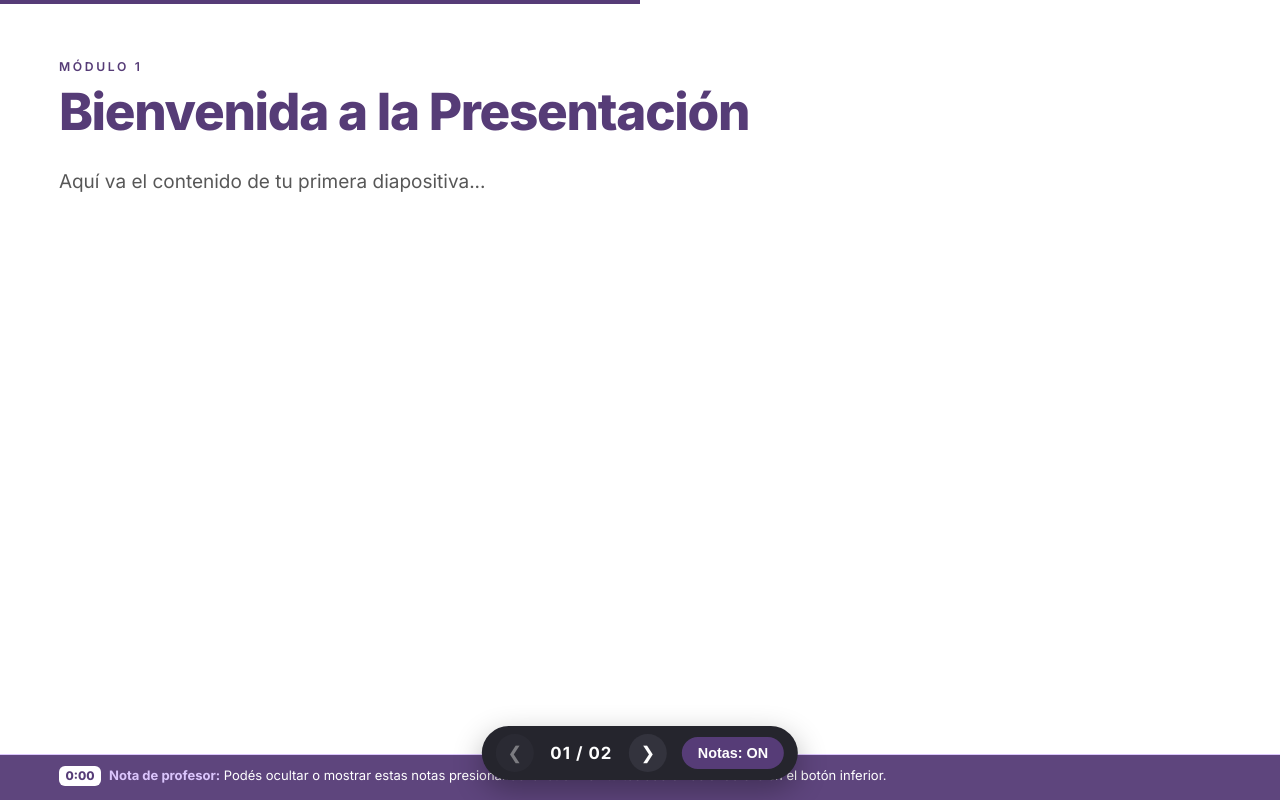
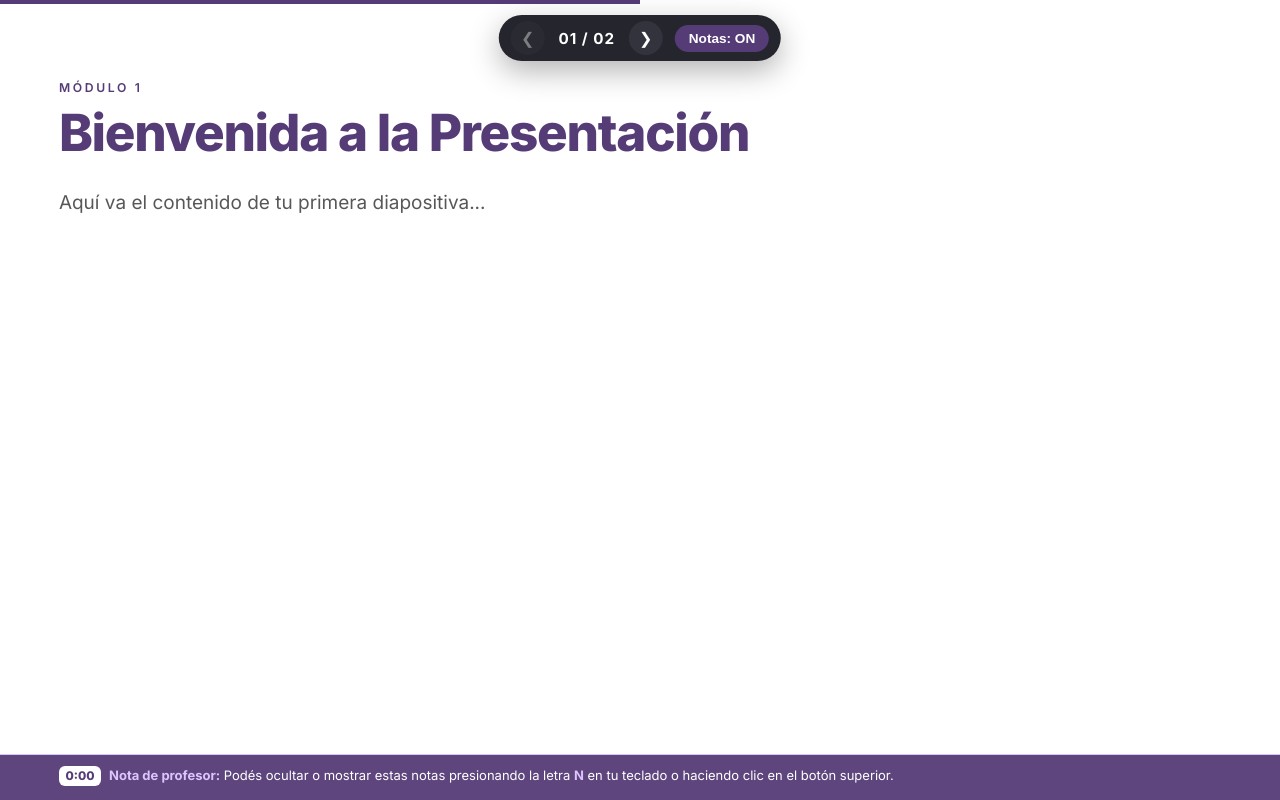
Before and after one commit to cristianlavia/informatica.aplicada, a plain HTML site: page diapositivas_UP/index.html in a window 1280 px wide. Drawn offline with Linux system fonts and the light colour scheme.

Commit message:
Update index.html

```diff
--- a/diapositivas_UP/index.html
+++ b/diapositivas_UP/index.html
@@ -27,8 +27,8 @@
   body{font-family:'Inter',sans-serif;background:var(--white);color:var(--black);overflow:hidden;-webkit-font-smoothing:antialiased}
 
   .deck{position:fixed;inset:0}
-  .slide{position:absolute;inset:0;display:flex;flex-direction:column;padding:clamp(30px,4.6vw,76px);
-    padding-bottom:clamp(90px,11vh,130px);
+  .slide{position:absolute;inset:0;display:flex;flex-direction:column;
+    padding:clamp(80px, 10vh, 110px) clamp(30px,4.6vw,76px) clamp(40px,5vh,60px);
     background:var(--white);
     opacity:0;visibility:hidden;transform:translateY(14px) scale(.992);
     transition:opacity .45s var(--ease),transform .45s var(--ease),visibility .45s;overflow-y:auto}
@@ -120,18 +120,18 @@
 
   .progress{position:fixed;top:0;left:0;height:4px;background:var(--purple);z-index:60;transition:width .35s var(--ease);width:0%}
 
-  /* ---- BARRA DE NAVEGACIÓN PÍLDORA INFERIOR ---- */
+  /* ---- BARRA DE NAVEGACIÓN PÍLDORA EN LA PARTE SUPERIOR ---- */
   .nav-pill {
       position: fixed;
-      bottom: 20px;
+      top: 15px;
       left: 50%;
       transform: translateX(-50%);
       background: #25252d;
       border-radius: 50px;
       display: flex;
       align-items: center;
-      padding: 8px 14px;
-      gap: 15px;
+      padding: 6px 12px;
+      gap: 12px;
       z-index: 100;
       box-shadow: 0 10px 30px rgba(0,0,0,0.3);
   }
@@ -140,13 +140,13 @@
       color: #ffffff;
       border: none;
       border-radius: 50%;
-      width: 38px;
-      height: 38px;
+      width: 34px;
+      height: 34px;
       display: flex;
       justify-content: center;
       align-items: center;
       cursor: pointer;
-      font-size: 1.1rem;
+      font-size: 1rem;
       transition: background 0.2s;
   }
   .nav-btn:hover { background: #444450; }
@@ -155,8 +155,8 @@
   #slideCounter {
       color: #ffffff;
       font-weight: 700;
-      font-size: 1.05rem;
-      min-width: 65px;
+      font-size: 0.95rem;
+      min-width: 60px;
       text-align: center;
       letter-spacing: 1px;
   }
@@ -165,9 +165,9 @@
       color: #ffffff;
       border: none;
       border-radius: 30px;
-      padding: 8px 16px;
+      padding: 6px 14px;
       font-weight: 700;
-      font-size: 0.9rem;
+      font-size: 0.85rem;
       cursor: pointer;
       transition: background 0.2s;
   }
@@ -176,7 +176,7 @@
 
   @media (max-width:760px){
     .g2,.g3{grid-template-columns:1fr}
-    .slide{padding:24px 18px 130px}
+    .slide{padding:90px 18px 40px}
     .web4-layout{flex-direction:column;align-items:flex-start;gap:1.5rem}
     .web4-title{font-size:70px}
   }
@@ -184,6 +184,14 @@
 </head>
 <body class="notes-on">
 <div class="progress" id="progress"></div>
+
+<!-- BARRA DE NAVEGACIÓN PÍLDORA EN LA PARTE SUPERIOR -->
+<div class="nav-pill">
+    <button id="btnPrev" class="nav-btn">❮</button>
+    <span id="slideCounter">01 / 58</span>
+    <button id="btnNext" class="nav-btn">❯</button>
+    <button id="btnNotes" class="notes-toggle">Notas: ON</button>
+</div>
 
 <div class="deck">
 
@@ -195,7 +203,7 @@
   <section class="slide active">
     <div class="head reveal"><span class="kicker">Módulo 1</span><h2>Bienvenida a la Presentación</h2></div>
     <p class="lead reveal">Aquí va el contenido de tu primera diapositiva...</p>
-    <div class="tnote"><span class="tmin">0:00</span><b>Nota de profesor:</b> Podés ocultar o mostrar estas notas presionando la letra <b>N</b> en tu teclado o haciendo clic en el botón inferior.</div>
+    <div class="tnote"><span class="tmin">0:00</span><b>Nota de profesor:</b> Podés ocultar o mostrar estas notas presionando la letra <b>N</b> en tu teclado o haciendo clic en el botón superior.</div>
   </section>
 
   <!-- Ejemplo de Diapositiva con Web 4.0 corregida -->
@@ -213,14 +221,6 @@
 
   <!-- Agrega el resto de tus secciones <section class="slide">...</section> aquí abajo -->
 
-</div>
-
-<!-- BARRA DE NAVEGACIÓN PÍLDORA -->
-<div class="nav-pill">
-    <button id="btnPrev" class="nav-btn">❮</button>
-    <span id="slideCounter">01 / 58</span>
-    <button id="btnNext" class="nav-btn">❯</button>
-    <button id="btnNotes" class="notes-toggle">Notas: ON</button>
 </div>
 
 <script>
@@ -242,12 +242,10 @@
         slides[activeIdx].classList.add('active');
         progress.style.width = ((activeIdx + 1) / slides.length * 100) + '%';
 
-        // Actualizar contador con ceros a la izquierda automáticos (ej. 01 / 58)
         const currentNum = String(activeIdx + 1).padStart(2, '0');
         const totalNum = String(slides.length).padStart(2, '0');
         counterDisplay.innerText = `${currentNum} / ${totalNum}`;
 
-        // Control de límites de los botones
         btnPrev.disabled = activeIdx === 0;
         btnNext.disabled = activeIdx === slides.length - 1;
       }
@@ -266,10 +264,8 @@
         }
     }
 
-    // Inicialización
     updateSlide(0);
 
-    // Controles por teclado (Flechas, Espacio y tecla N)
     document.addEventListener('keydown', (e) => {
       if(e.key === 'ArrowRight' || e.key === ' ') {
         updateSlide(activeIdx + 1);
@@ -280,7 +276,6 @@
       }
     });
 
-    // Eventos de clic en la botonera flotante
     btnPrev.addEventListener('click', () => updateSlide(activeIdx - 1));
     btnNext.addEventListener('click', () => updateSlide(activeIdx + 1));
     btnNotes.addEventListener('click', toggleNotes);
```
